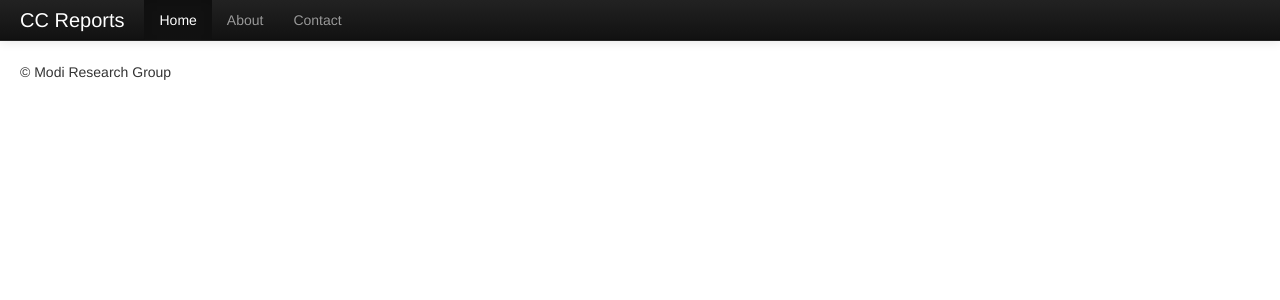
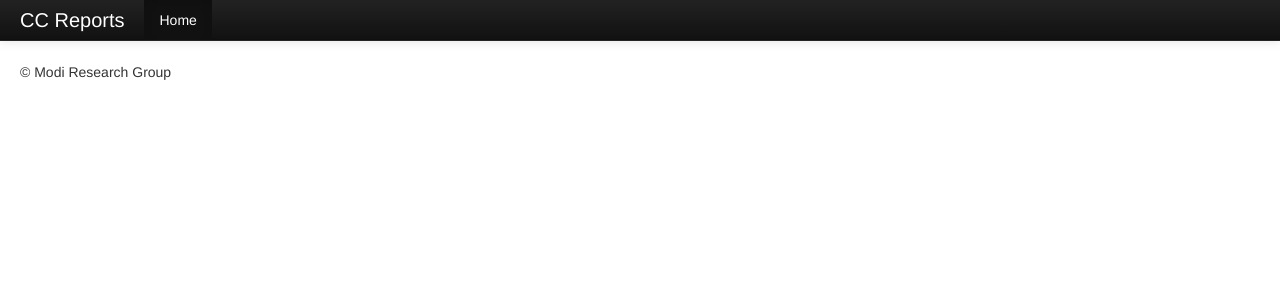
Before and after one commit to SEL-Columbia/ccreport, a Django app: template report/templates/base.html in a window 1280 px wide. Shown: the top 300 px of the page. Run offline with Django 3.2, Linux system fonts and the light colour scheme; the template is opened without the code that fills it, so the values that code supplies are empty; parts of the project's set-up code (start-up, migrations or seed data) failed here and were passed over; some libraries are stand-ins or nearby versions.

Commit message:
unused links

```diff
--- a/report/templates/base.html
+++ b/report/templates/base.html
@@ -57,8 +57,6 @@
 
 				    <ul class="nav">
 				      <li class="active"><a href="{% url dashboard %}">Home</a></li>
-				      <li><a href="#about">About</a></li>
-				      <li><a href="#contact">Contact</a></li>
 				    </ul>
 				  </div><!--/.nav-collapse -->
 				</div>
```
